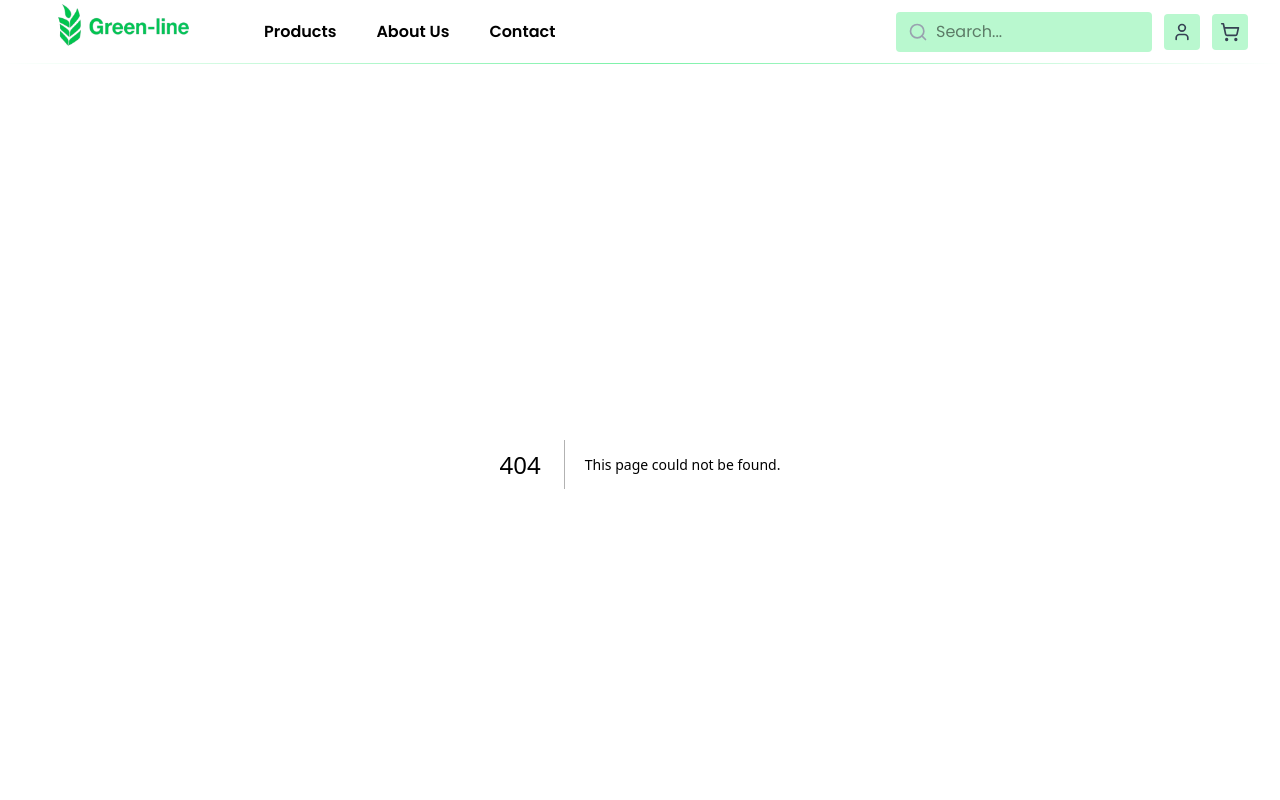
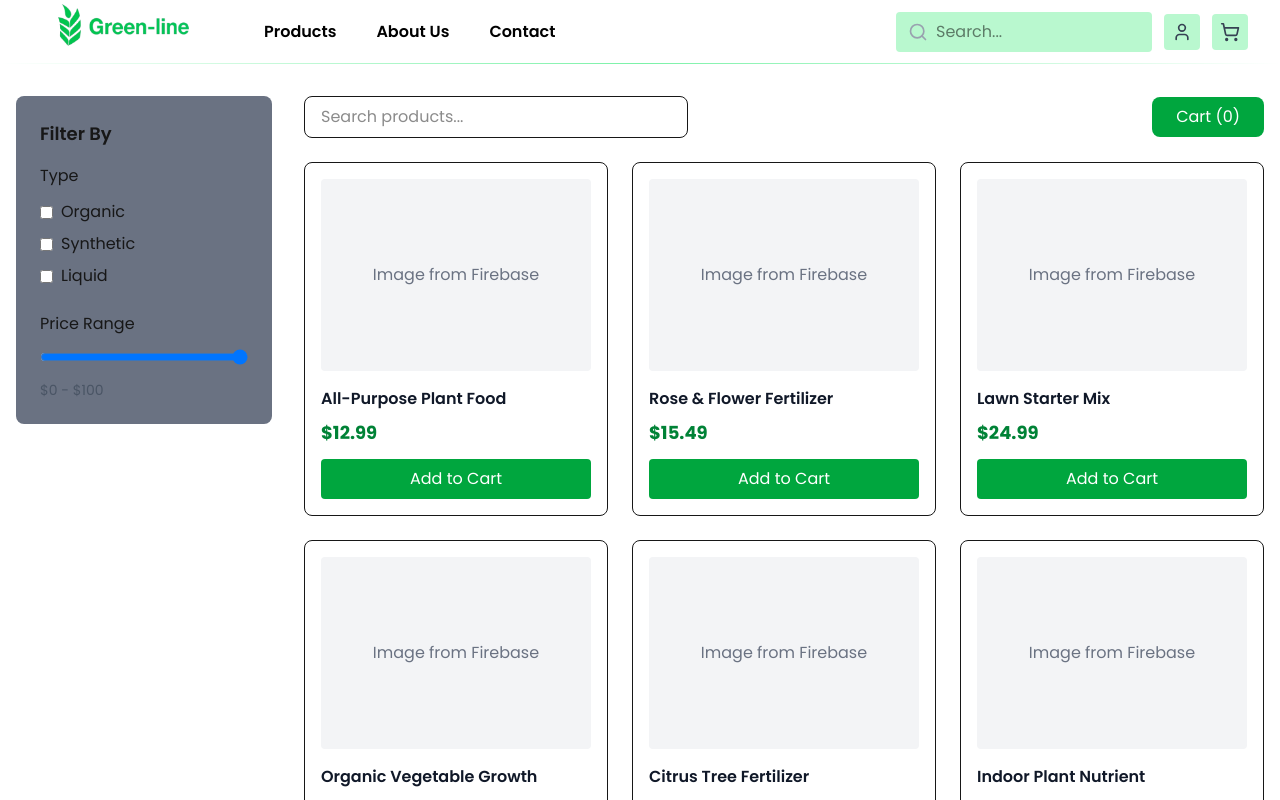
Before and after one commit to mohamed-samir-dev/Greenline, a Next.js app: page /products in a window 1280 px wide. Before the commit this address had no page. Shown: the top 800 px of the page. Built offline with nearby package versions, Linux system fonts and the light colour scheme.

Commit message:
feat: add products page with filters and grid layout

```diff
--- /dev/null
+++ b/app/products/page.tsx
@@ -0,0 +1,111 @@
+'use client';
+
+import { useState } from 'react';
+
+export default function ProductsPage() {
+  const [priceRange, setPriceRange] = useState([0, 100]);
+  const [selectedTypes, setSelectedTypes] = useState<string[]>([]);
+  const [searchQuery, setSearchQuery] = useState('');
+
+  const products = [
+    { id: 1, name: 'All-Purpose Plant Food', price: 12.99, type: 'Synthetic' },
+    { id: 2, name: 'Rose & Flower Fertilizer', price: 15.49, type: 'Organic' },
+    { id: 3, name: 'Lawn Starter Mix', price: 24.99, type: 'Synthetic' },
+    { id: 4, name: 'Organic Vegetable Growth', price: 18.99, type: 'Organic' },
+    { id: 5, name: 'Citrus Tree Fertilizer', price: 16.99, type: 'Liquid' },
+    { id: 6, name: 'Indoor Plant Nutrient', price: 11.99, type: 'Liquid' },
+    { id: 7, name: 'Tomato & Pepper Boost', price: 14.99, type: 'Organic' },
+    { id: 8, name: 'Orchid Bloom Fertilizer', price: 13.49, type: 'Liquid' },
+  ];
+
+  const toggleType = (type: string) => {
+    setSelectedTypes(prev =>
+      prev.includes(type) ? prev.filter(t => t !== type) : [...prev, type]
+    );
+  };
+
+  const filteredProducts = products.filter(p => {
+    const matchesType = selectedTypes.length === 0 || selectedTypes.includes(p.type);
+    const matchesPrice = p.price >= priceRange[0] && p.price <= priceRange[1];
+    const matchesSearch = p.name.toLowerCase().includes(searchQuery.toLowerCase());
+    return matchesType && matchesPrice && matchesSearch;
+  });
+
+  return (
+    <div className="min-h-screen bg-white">
+      <div className="max-w-7xl mx-auto px-4 py-8">
+        <div className="flex gap-8">
+          {/* Filters Sidebar */}
+          <aside className="w-64 flex-shrink-0">
+            <div className="bg-gray-500 p-6 rounded-lg">
+              <h2 className="text-lg font-semibold mb-4">Filter By</h2>
+
+              <div className="mb-6">
+                <h3 className="font-medium mb-3">Type</h3>
+                {['Organic', 'Synthetic', 'Liquid'].map(type => (
+                  <label key={type} className="flex items-center mb-2 cursor-pointer">
+                    <input
+                      type="checkbox"
+                      checked={selectedTypes.includes(type)}
+                      onChange={() => toggleType(type)}
+                      className="mr-2"
+                    />
+                    <span>{type}</span>
+                  </label>
+                ))}
+              </div>
+
+              <div>
+                <h3 className="font-medium mb-3">Price Range</h3>
+                <input
+                  type="range"
+                  min="0"
+                  max="100"
+                  value={priceRange[1]}
+                  onChange={(e) => setPriceRange([0, parseInt(e.target.value)])}
+                  className="w-full"
+                />
+                <div className="text-sm text-gray-600 mt-2">
+                  ${priceRange[0]} - ${priceRange[1]}
+                </div>
+              </div>
+            </div>
+          </aside>
+
+          {/* Main Content */}
+          <main className="flex-1">
+            {/* Header */}
+            <div className="flex justify-between items-center mb-6">
+              <input
+                type="text"
+                placeholder="Search products..."
+                value={searchQuery}
+                onChange={(e) => setSearchQuery(e.target.value)}
+                className="px-4 py-2 border rounded-lg w-96"
+              />
+              <button className="px-6 py-2 bg-green-600 text-white rounded-lg hover:bg-green-700">
+                Cart (0)
+              </button>
+            </div>
+
+            {/* Product Grid */}
+            <div className="grid grid-cols-3 gap-6">
+              {filteredProducts.map(product => (
+                <div key={product.id} className="border rounded-lg p-4 hover:shadow-lg transition">
+                  <div className="bg-gray-100 h-48 rounded mb-4 flex items-center justify-center text-gray-500">
+                    Image from Firebase
+                  </div>
+                  <h3 className="font-semibold text-gray-900 mb-2">{product.name}</h3>
+                  <p className="text-green-700 font-bold text-lg">${product.price}</p>
+                  <button className="w-full mt-3 py-2 bg-green-600 text-white rounded hover:bg-green-700">
+                    Add to Cart
+                  </button>
+                </div>
+              ))}
+            </div>
+          </main>
+        </div>
+      </div>
+    </div>
+  );
+}
--- a/components/layout/Navbar.tsx
+++ b/components/layout/Navbar.tsx
@@ -3,12 +3,18 @@
 import Link from 'next/link';
 import Image from 'next/image';
 import { Search, User, ShoppingCart, Menu, X } from 'lucide-react';
-import { usePathname } from 'next/navigation';
-import { useState } from 'react';
+import { usePathname, useRouter } from 'next/navigation';
+import { useState, useEffect } from 'react';
 
 export default function Navbar() {
   const pathname = usePathname();
+  const router = useRouter();
   const [isMenuOpen, setIsMenuOpen] = useState(false);
+
+  // Prefetch products page on mount
+  useEffect(() => {
+    router.prefetch('/products');
+  }, [router]);
 
   if (pathname?.startsWith('/admin')) return null;
 
@@ -22,7 +28,7 @@ export default function Navbar() {
               <Image src="/images/logo.png" alt="Green Line Logo" width={200} height={100} className="object-contain" />
             </Link>
             <div className="flex items-center gap-10">
-              <Link href="/shop" className="text-base text-black font-semibold hover:text-green-600 transition-colors">Products</Link>
+              <Link href="/products" prefetch={true} className="text-base text-black font-semibold hover:text-green-600 transition-colors">Products</Link>
               <Link href="/about" className="text-base text-black font-semibold hover:text-green-600 transition-colors">About Us</Link>
               <Link href="/contact" className="text-base text-black font-semibold hover:text-green-600 transition-colors">Contact</Link>
             </div>
@@ -83,7 +89,7 @@ export default function Navbar() {
           <div className="max-w-7xl mx-auto px-4 sm:px-6 lg:px-8 py-4">
             <div className="flex flex-col gap-4">
               <Link href="/" className="text-base text-black font-semibold hover:text-green-600 py-2" onClick={() => setIsMenuOpen(false)}>Home</Link>
-              <Link href="/shop" className="text-base text-black font-semibold hover:text-green-600 py-2" onClick={() => setIsMenuOpen(false)}>Products</Link>
+              <Link href="/products" prefetch={true} className="text-base text-black font-semibold hover:text-green-600 py-2" onClick={() => setIsMenuOpen(false)}>Products</Link>
               <Link href="/about" className="text-base text-black font-semibold hover:text-green-600 py-2" onClick={() => setIsMenuOpen(false)}>About Us</Link>
               <Link href="/contact" className="text-base text-black font-semibold hover:text-green-600 py-2" onClick={() => setIsMenuOpen(false)}>Contact</Link>
               <Link href="/account" className="text-base text-black font-semibold hover:text-green-600 py-2 border-t border-green-100 pt-4" onClick={() => setIsMenuOpen(false)}>My Account</Link>
```
